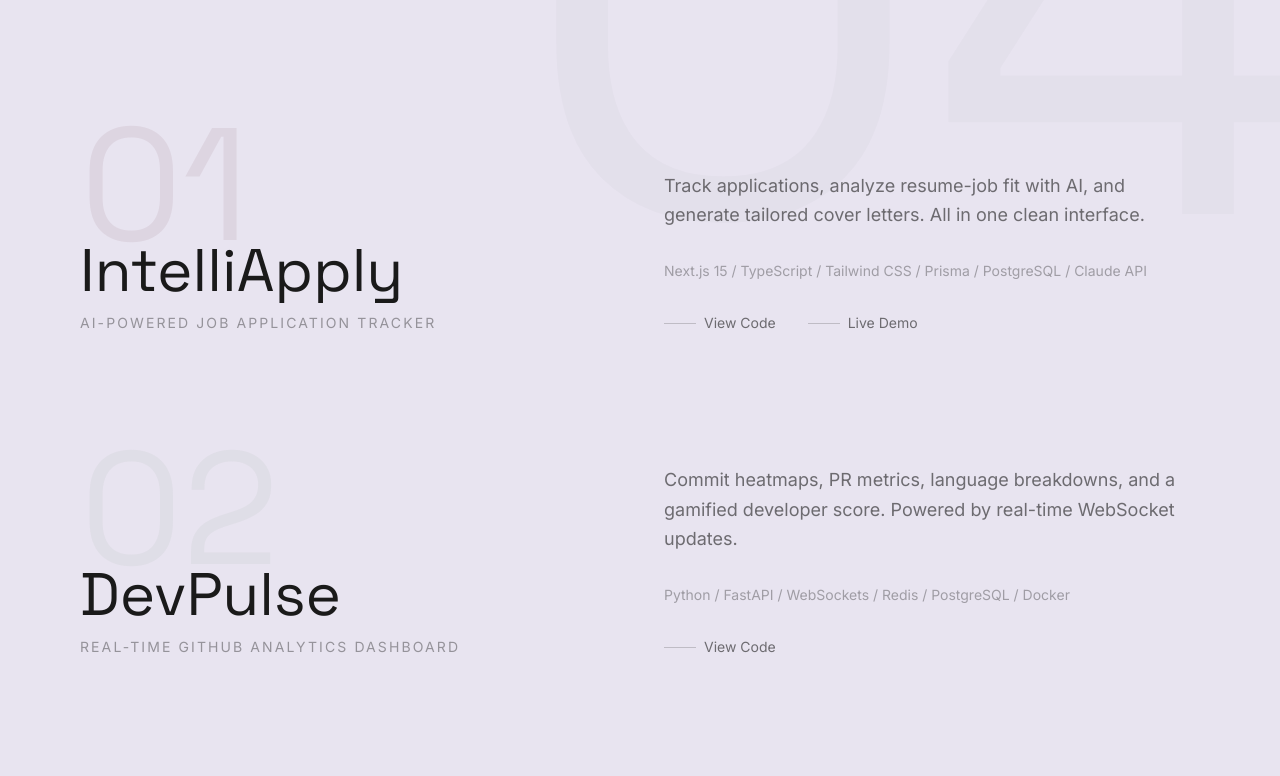
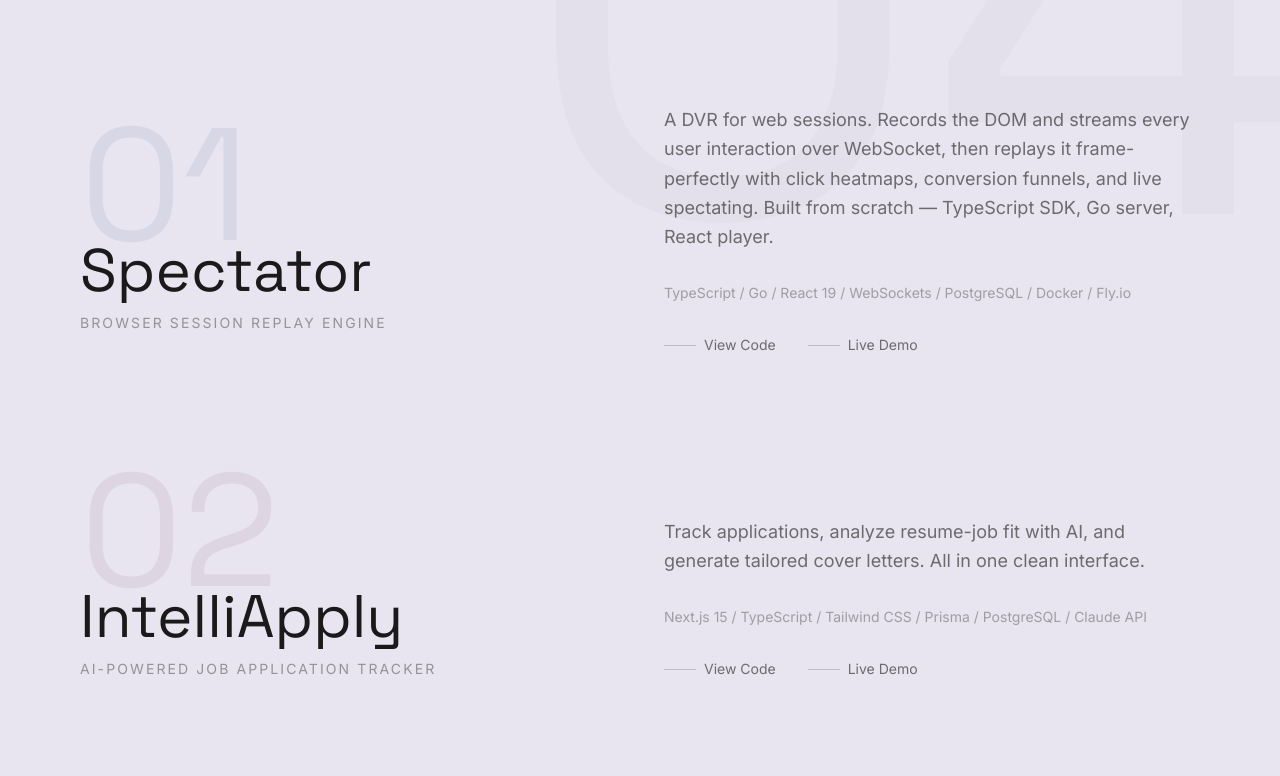
Before and after one commit to hodoabdirizak/hodoabdirizak.github.io, a Next.js app: page / in a window 1280 px wide. Shown: the part 5204-5980 px from the top of the page. Built offline with nearby package versions, Linux system fonts and the light colour scheme; a web font is replaced by a local one.

Commit message:
add Spectator to Projects section
Browser session-replay engine — TypeScript SDK + Go server + React player.
Live at https://spectator-player.vercel.app, source at
https://github.com/hodoabdirizak/spectator. Listed first since it's the
most recent/substantial work.

```diff
--- a/src/components/Projects.tsx
+++ b/src/components/Projects.tsx
@@ -3,6 +3,24 @@
 import { motion } from "framer-motion";
 
 const projects = [
+  {
+    title: "Spectator",
+    subtitle: "Browser Session Replay Engine",
+    description:
+      "A DVR for web sessions. Records the DOM and streams every user interaction over WebSocket, then replays it frame-perfectly with click heatmaps, conversion funnels, and live spectating. Built from scratch — TypeScript SDK, Go server, React player.",
+    tech: [
+      "TypeScript",
+      "Go",
+      "React 19",
+      "WebSockets",
+      "PostgreSQL",
+      "Docker",
+      "Fly.io",
+    ],
+    github: "https://github.com/hodoabdirizak/spectator",
+    live: "https://spectator-player.vercel.app",
+    accent: "#2A4A7A",
+  },
   {
     title: "IntelliApply",
     subtitle: "AI-Powered Job Application Tracker",
```
